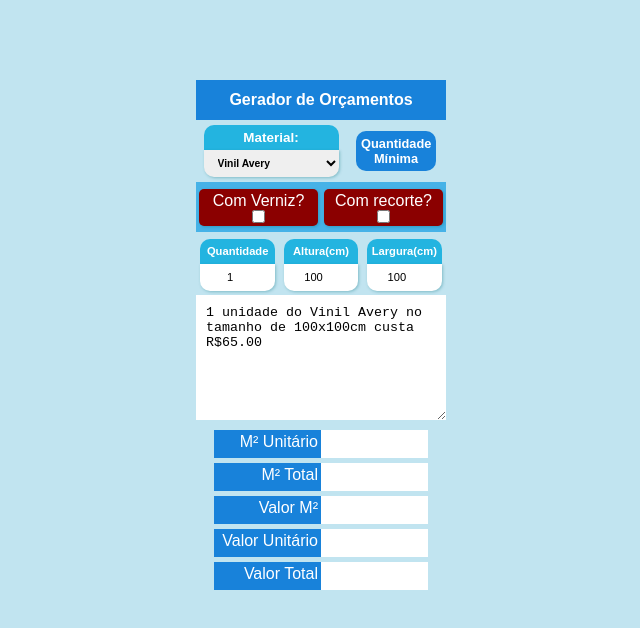
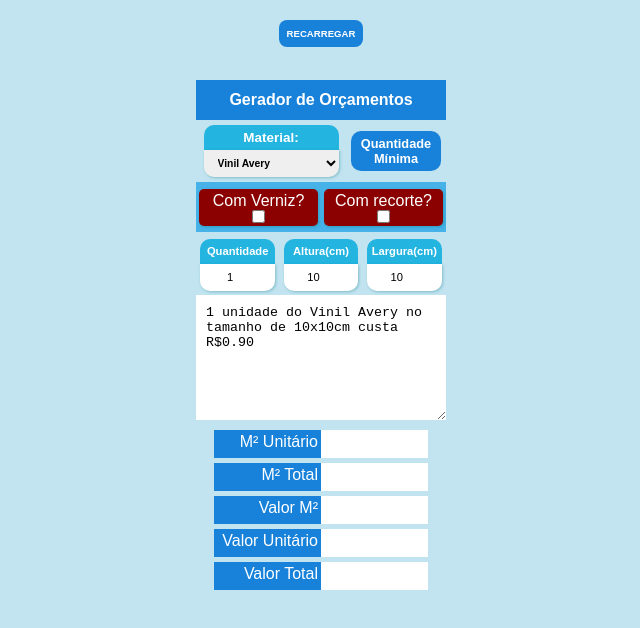
Before and after one commit to artedacopia/whatsapp-orcamentos, a browser extension: page orcamentos.html in a window 1280 px wide. Shown: the whole page, without its empty margins (319-959 px from the left). Drawn offline with Linux system fonts and the light colour scheme.

Commit message:
atualizado valor inicial

```diff
--- a/orcamentos.html
+++ b/orcamentos.html
@@ -7,6 +7,10 @@
     <link rel="stylesheet" href="style.css">
 </head>
 <body>
+        <div id="recarregar">
+            <a href="orcamentos.html">RECARREGAR</a>
+        </div>
+
     <div id="container">
         <div id="titulo">
             <h1>Gerador de Orçamentos</h1>
@@ -60,12 +64,12 @@
 
                 <div id="boxaltura">
                     <label for="altura" class="dadotopo">Altura(cm)</label>
-                    <input type="number" name="altura" id="altura" class="dadobaixo" placeholder="Altura" value="100">
+                    <input type="number" name="altura" id="altura" class="dadobaixo" placeholder="Altura" value="10">
                 </div>
 
                 <div id="boxlargura">
                     <label for="largura" class="dadotopo">Largura(cm)</label>
-                    <input type="number" name="largura" id="largura" class="dadobaixo" placeholder="Largura" value="100">
+                    <input type="number" name="largura" id="largura" class="dadobaixo" placeholder="Largura" value="10">
                 </div>
 
             </div>
--- a/style.css
+++ b/style.css
@@ -31,6 +31,7 @@ div#titulo{
     grid-row: 1 / 2;
     display: flex;
     justify-content: center;
+    flex-wrap: wrap;
     align-items: center;
     background:rgb(24, 130, 218);
     color: white
@@ -38,6 +39,21 @@ div#titulo{
 
 div#titulo > h1{
     font-size: 1em;
+}
+
+div#recarregar{
+    font-size: 0.6em;
+    font-weight: bolder;
+    padding: 8px;
+    border-radius: 8px;
+    background:rgb(24, 130, 218);
+    top: 20px;
+    position: absolute;
+}
+
+div#recarregar a{
+    text-decoration: none;
+    color:white;
 }
 
 div#dados{
@@ -75,7 +91,7 @@ div#minimo{
     background: rgb(24, 130, 218);
     color: white;
     padding: 5px;
-    width: 80%;
+    width: 90%;
     border-radius: 10px;
     font-size: 0.8em;
     font-weight: bolder;
```
